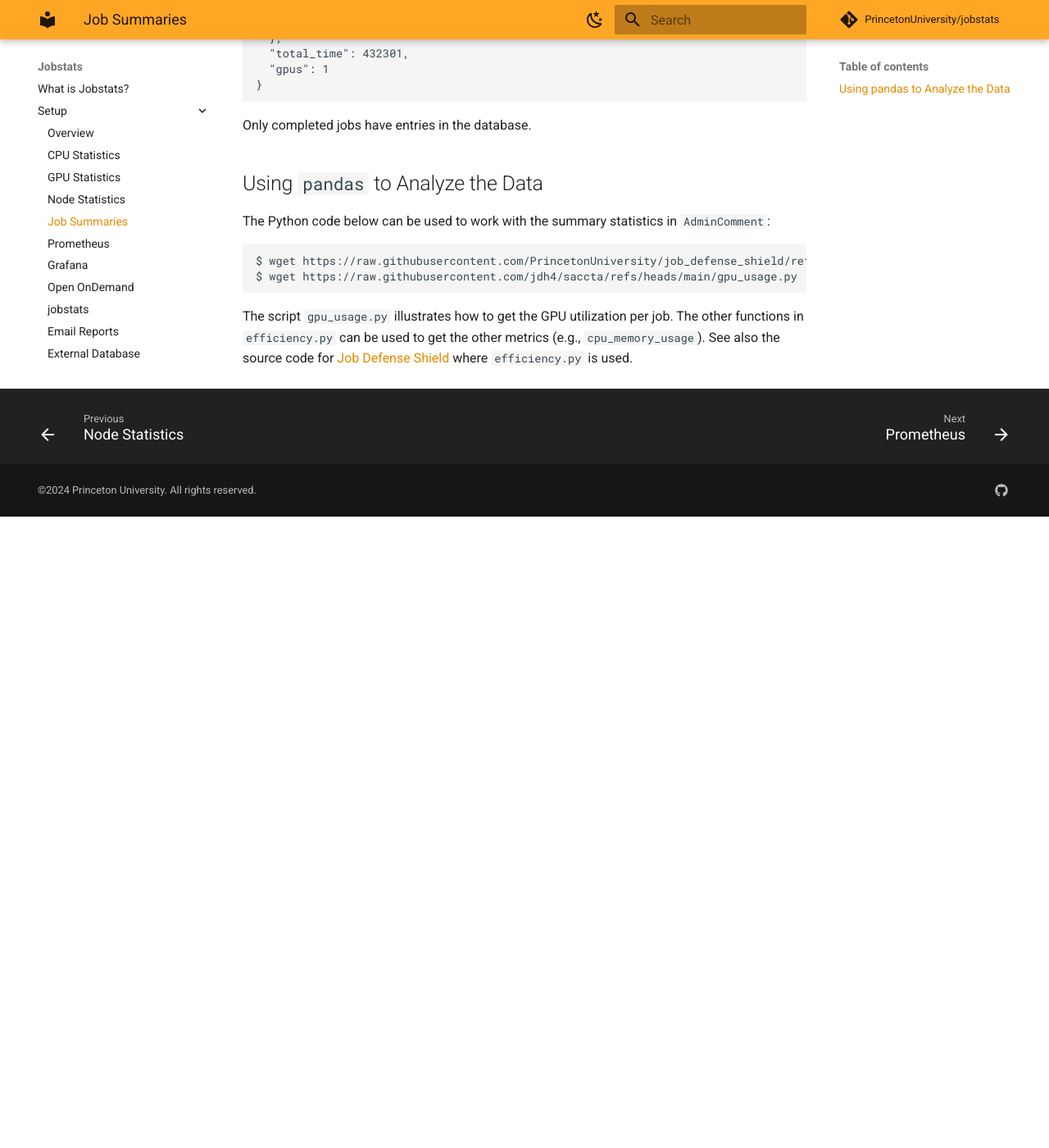
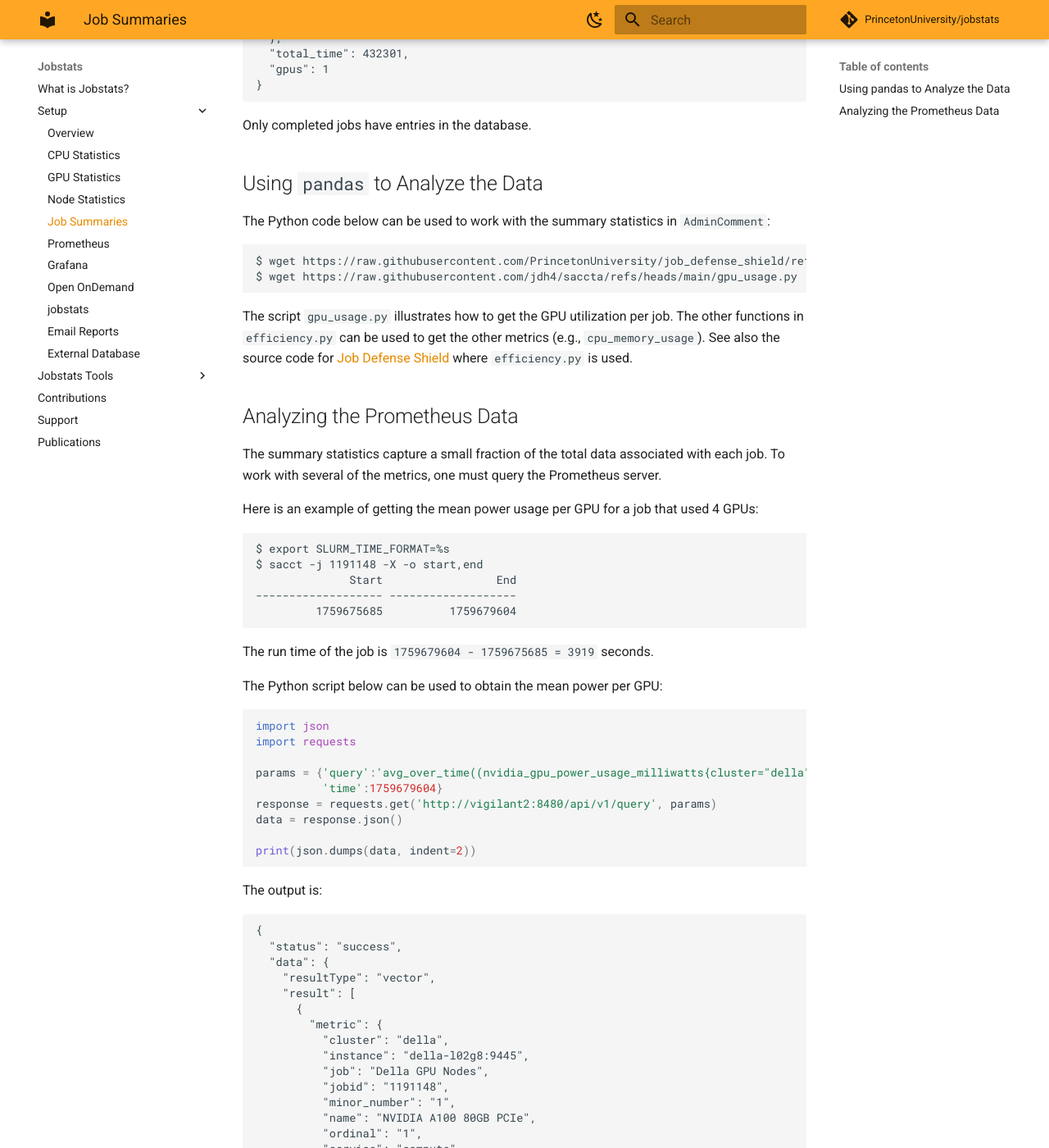
Before and after one commit to PrincetonUniversity/jobstats, an MkDocs documentation site: the page built from docs/setup/summaries.md, in a window 1280 px wide and 1400 px high, scrolled down 1753 px. Shown: the whole window at 82% size. Built offline with MkDocs 1.6.1 and Material for MkDocs 9.7.7, drawn with Linux system fonts in a browser that asks for light colours; comment, search, counter and statistics services are not loaded; before the commit the page ends 2383 px from its top, so only the background shows below that; some of the changed text lies outside the part shown.

Commit message:
Added demo of analysis of Prometheus data
Added detailed instructions for analyzing GPU power usage using Prometheus data, including example commands and a Python script.

````diff
--- a/docs/setup/summaries.md
+++ b/docs/setup/summaries.md
@@ -79,3 +79,120 @@
 ```
 
 The script `gpu_usage.py` illustrates how to get the GPU utilization per job. The other functions in `efficiency.py` can be used to get the other metrics (e.g., `cpu_memory_usage`). See also the source code for [Job Defense Shield](https://github.com/PrincetonUniversity/job_defense_shield) where `efficiency.py` is used.
+
+## Analyzing the Prometheus Data
+
+The summary statistics capture a small fraction of the total data associated with each job. To work with several of the metrics, one must query the Prometheus server.
+
+Here is an example of getting the mean power usage per GPU for a job that used 4 GPUs:
+
+```
+$ export SLURM_TIME_FORMAT=%s
+$ sacct -j 1191148 -X -o start,end
+              Start                 End
+------------------- -------------------
+         1759675685          1759679604
+```
+
+The run time of the job is `1759679604 - 1759675685 = 3919` seconds.
+
+The Python script below can be used to obtain the mean power per GPU:
+
+```python
+import json
+import requests
+
+params = {'query':'avg_over_time((nvidia_gpu_power_usage_milliwatts{cluster="della"} and nvidia_gpu_jobId == 1191148)[3919s:])',
+          'time':1759679604}
+response = requests.get('http://vigilant2:8480/api/v1/query', params)
+data = response.json()
+
+print(json.dumps(data, indent=2))
+```
+
+The output is:
+
+```
+{
+  "status": "success",
+  "data": {
+    "resultType": "vector",
+    "result": [
+      {
+        "metric": {
+          "cluster": "della",
+          "instance": "della-l02g8:9445",
+          "job": "Della GPU Nodes",
+          "jobid": "1191148",
+          "minor_number": "1",
+          "name": "NVIDIA A100 80GB PCIe",
+          "ordinal": "1",
+          "service": "compute",
+          "userid": "331233",
+          "uuid": "GPU-e8ba89df-0d52-4693-7098-1b38647e1462"
+        },
+        "value": [
+          1759679595,
+          "136074.7816091954"
+        ]
+      },
+      {
+        "metric": {
+          "cluster": "della",
+          "instance": "della-l02g8:9445",
+          "job": "Della GPU Nodes",
+          "jobid": "1191148",
+          "minor_number": "3",
+          "name": "NVIDIA A100 80GB PCIe",
+          "ordinal": "3",
+          "service": "compute",
+          "userid": "331233",
+          "uuid": "GPU-cd73f312-e09f-6884-cf10-00982b08d58a"
+        },
+        "value": [
+          1759679595,
+          "126442.79310344828"
+        ]
+      },
+      {
+        "metric": {
+          "cluster": "della",
+          "instance": "della-l02g8:9445",
+          "job": "Della GPU Nodes",
+          "jobid": "1191148",
+          "minor_number": "0",
+          "name": "NVIDIA A100 80GB PCIe",
+          "ordinal": "0",
+          "service": "compute",
+          "userid": "331233",
+          "uuid": "GPU-207d45af-87b6-798b-b87c-ad7c9e7f6c35"
+        },
+        "value": [
+          1759679595,
+          "130576.59770114943"
+        ]
+      },
+      {
+        "metric": {
+          "cluster": "della",
+          "instance": "della-l02g8:9445",
+          "job": "Della GPU Nodes",
+          "jobid": "1191148",
+          "minor_number": "2",
+          "name": "NVIDIA A100 80GB PCIe",
+          "ordinal": "2",
+          "service": "compute",
+          "userid": "331233",
+          "uuid": "GPU-aa72d60c-a2bd-d330-9ad2-61d0b2750c0b"
+        },
+        "value": [
+          1759679595,
+          "127405.17624521072"
+        ]
+      }
+    ]
+  }
+}
+```
+
+There are four entries like `"value": [1759679595, "127405.17624521072"]` which give the power in milliWatts (e.g., 127405 mW or 127 W).
````
